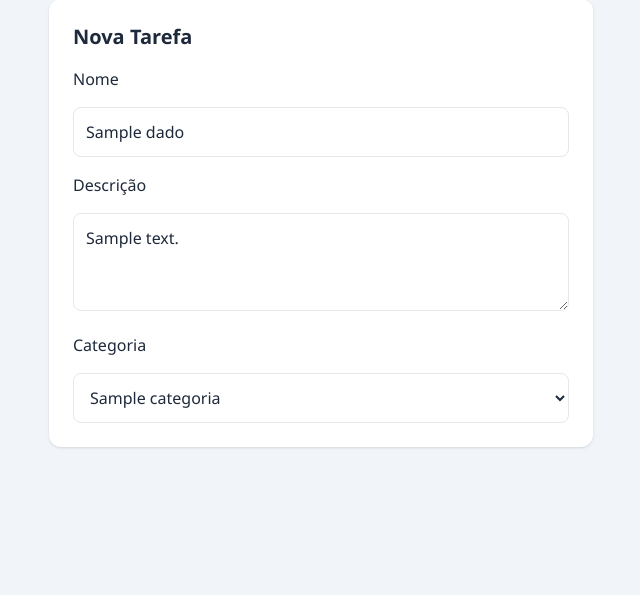
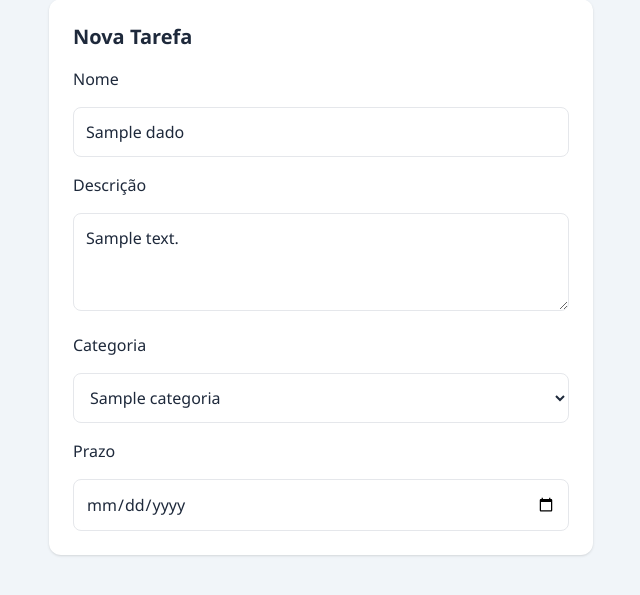
Before and after one commit to melissagouvea/ESTODOLISTWEB, a Flask app: template templates/formulario.html in a window 1280 px wide. Shown: the part 101-696 px from the top of the page, without its empty margins (319-959 px from the left). Run offline with Flask 3, Linux system fonts and the light colour scheme; the template is opened without the code that fills it: most values are stand-ins (such as "Sample title", 1, 10 or a date in 2020); some libraries are stand-ins or nearby versions.

Commit message:
adiciona campo de prazo ao formulário de nova tarefa

```diff
--- a/templates/formulario.html
+++ b/templates/formulario.html
@@ -34,7 +34,12 @@
     {% endfor %}
 </select>
 
-{# prazo aqui #}
+<label for="data_prazo" class="block font-medium">Prazo</label>
+<input type="date" id="data_prazo" name="data_prazo"
+    value="{{ dados.data_prazo }}" required
+    class="w-full border rounded-lg p-3 focus:ring-2 focus:ring-indigo-400">
+
+{# prioridade aqui #}
 
         </form>
     </main>
```
